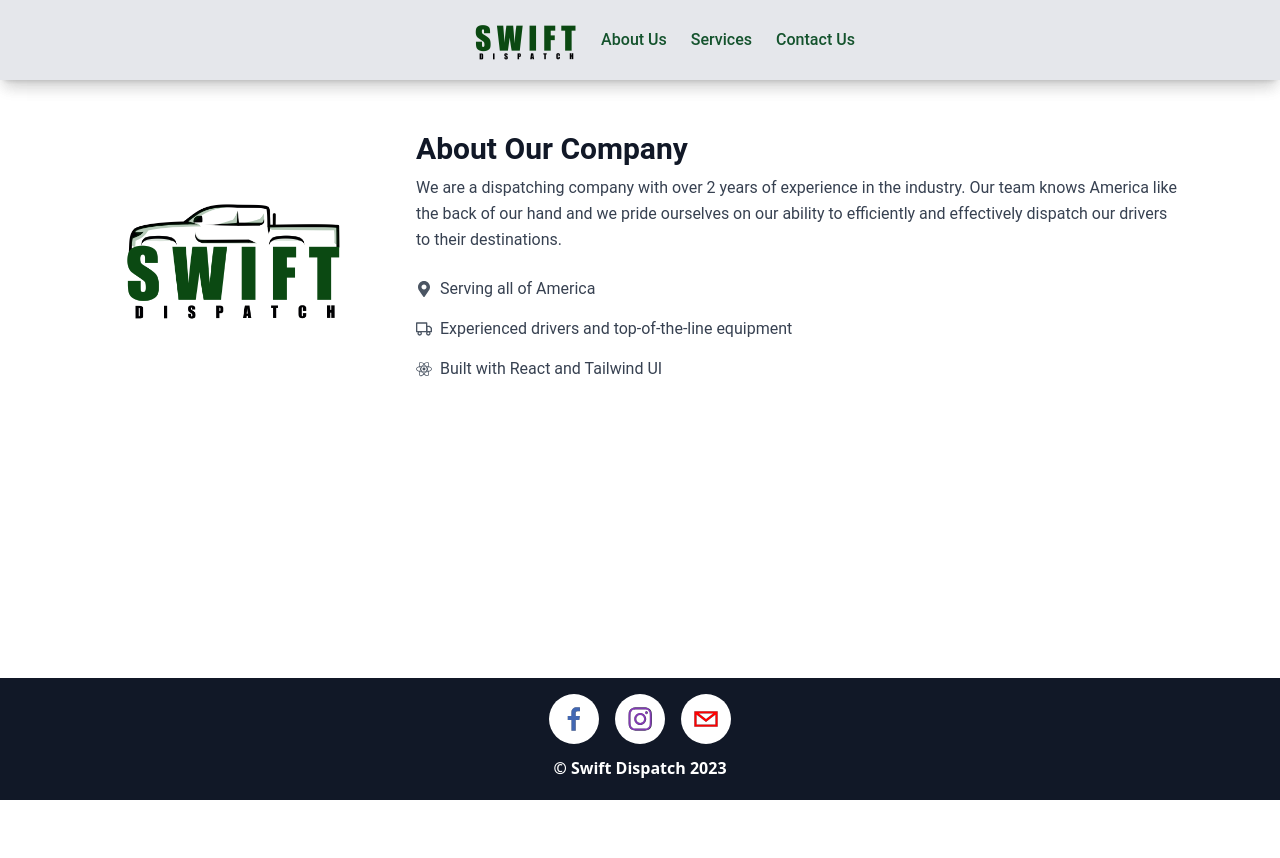
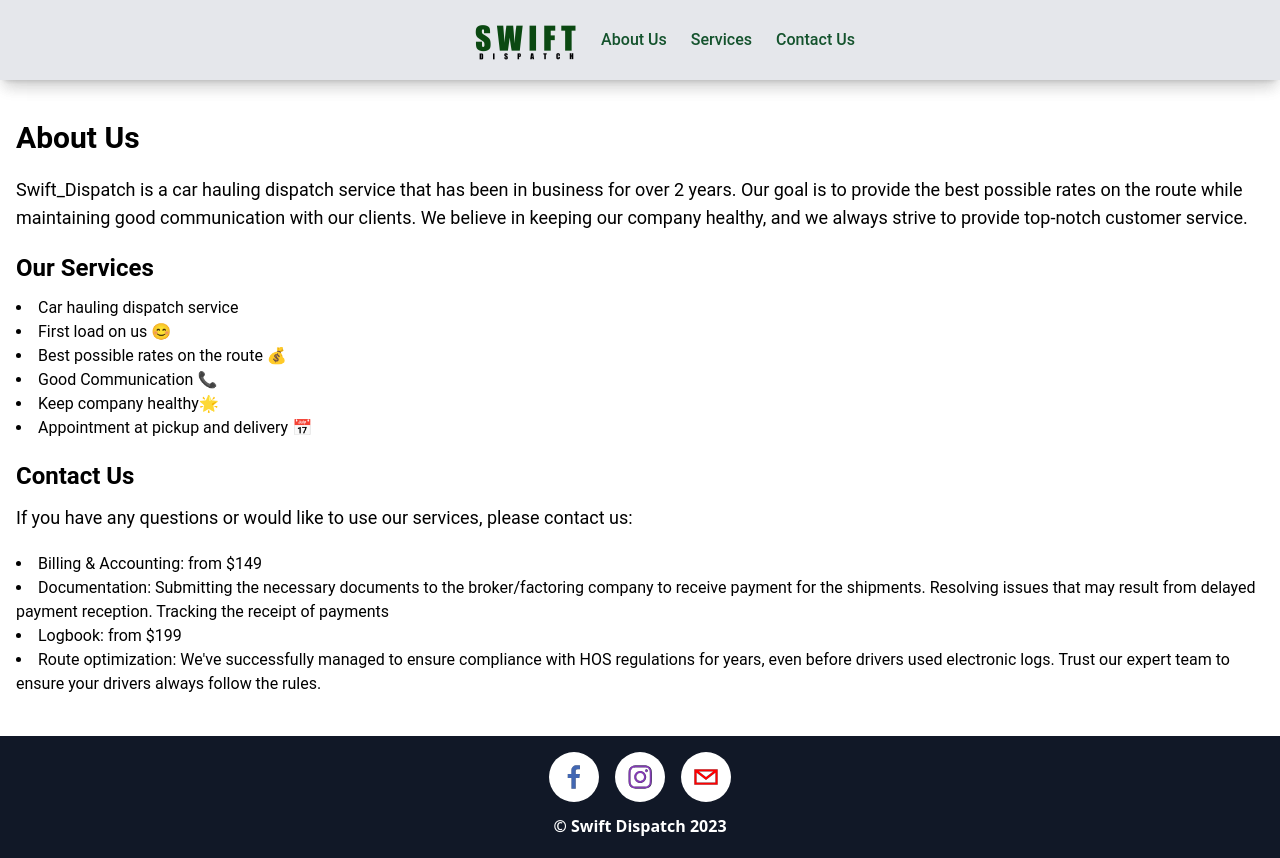
Before and after one commit to MaxOverPowered/SwiftD, a React (Create React App) app in the folder swift_dispatch_client/: page /about in a window 1280 px wide. Before the commit the page ends 800 px from the top, so only its background shows below. Built offline with nearby package versions, Linux system fonts and the light colour scheme; no server answers.

Commit message:
Change notification with Toaster and change some at about us page

```diff
--- a/swift_dispatch_client/package.json
+++ b/swift_dispatch_client/package.json
@@ -28,6 +28,7 @@
     "react": "^18.2.0",
     "react-bootstrap": "^2.7.2",
     "react-dom": "^18.2.0",
+    "react-hot-toast": "^2.4.1",
     "react-icons": "^4.8.0",
     "react-intersection-observer": "^9.4.3",
     "react-locomotive-scroll": "^0.2.2",
--- a/swift_dispatch_client/src/App.jsx
+++ b/swift_dispatch_client/src/App.jsx
@@ -9,6 +9,7 @@
 import AboutUs from "./pages/AboutUs";
 import ContactUs from "./pages/ContactUs";
 import Services from "./pages/Services";
+import {ToasterProvider} from "./components/ToasterProvider";
 
 function App() {
     const [isOnline, setIsOnline] = useState(true);
@@ -34,6 +35,7 @@
             {isOnline && isLoading === false ? (<div className="flex flex-col min-h-screen">
                     <Navbar className="fixed w-full top-0 z-10"/>
                     <div className="pt-20 flex-grow  lg:w12">
+                        <ToasterProvider/>
                         <Routes className="sm:px-6 md:px-8 lg:px-10 z-10">
                             <Route path="/" element={<Home/>}/>
                             <Route path="/signUp" element={<Registration/>}/>
--- a/swift_dispatch_client/src/components/ContactUsCard.jsx
+++ b/swift_dispatch_client/src/components/ContactUsCard.jsx
@@ -2,7 +2,7 @@
 import PhoneInput from "react-phone-input-2";
 import "react-phone-input-2/lib/style.css";
 import { sendEmail } from "../utils/ApiUtils";
-import { notification } from "antd";
+import {toast} from "react-hot-toast";
 
 const ContactCard = (props) => {
   const [name, setName] = useState("");
@@ -52,7 +52,7 @@
     event.preventDefault();
 
     if (!isValidEmail(email)) {
-      notification.error({ description: "Invalid Email" });
+      toast.error("Invalid Email" );
     } else {
       const templateParams = {
         clientName: name,
--- /dev/null
+++ b/swift_dispatch_client/src/components/ToasterProvider.js
@@ -0,0 +1,5 @@
+import {Toaster} from "react-hot-toast"
+
+export const ToasterProvider = () => {
+    return <Toaster/>
+}
--- a/swift_dispatch_client/src/pages/AboutUs.jsx
+++ b/swift_dispatch_client/src/pages/AboutUs.jsx
@@ -1,38 +1,30 @@
-import React from "react";
-import { FaMapMarkerAlt } from "react-icons/fa";
-import { FiTruck } from "react-icons/fi";
-import { SiReact } from "react-icons/si";
-import Logo from "../company_Icon/new/logo_swift_FINAL.png";
+import React from 'react';
 
 const AboutUs = () => {
     return (
+        <div className="container mx-auto px-4">
             <div className="py-10">
-          <div className="max-w-6xl mx-auto px-4 sm:px-6 lg:px-8">
-              <div className="flex flex-wrap justify-center items-center">
-                  <div className="w-full sm:w-1/2 md:w-1/3 lg:w-1/4 mb-4 md:mb-0">
-                      <img src={Logo} alt="Company Logo" className="w-full max-w-xs mx-auto"/>
-                  </div>
-                  <div className="w-full sm:w-1/2 md:w-2/3 lg:w-3/4 md:pl-12">
-                      <h2 className="text-3xl font-bold text-gray-900 mb-2">About Our Company</h2>
-                      <p className="text-gray-700 leading-relaxed mb-6">
-                          We are a dispatching company with over 2 years of experience in the industry. Our team knows
-                          America like the back of our hand and we pride ourselves on our ability to efficiently and
-                          effectively dispatch our drivers to their destinations.
+                <h1 className="text-3xl font-bold mb-5">About Us</h1>
+                <p className="text-lg mb-5">
+                    Swift_Dispatch is a car hauling dispatch service that has been in business for over 2 years. Our goal is to provide the best possible rates on the route while maintaining good communication with our clients. We believe in keeping our company healthy, and we always strive to provide top-notch customer service.
                 </p>
-                      <div className="flex items-center mb-4">
-                          <FaMapMarkerAlt className="text-gray-600 mr-2"/>
-                          <p className="text-gray-700">Serving all of America</p>
-                      </div>
-                      <div className="flex items-center mb-4">
-                          <FiTruck className="text-gray-600 mr-2"/>
-                          <p className="text-gray-700">Experienced drivers and top-of-the-line equipment</p>
-                      </div>
-                      <div className="flex items-center">
-                          <SiReact className="text-gray-600 mr-2"/>
-                          <p className="text-gray-700">Built with React and Tailwind UI</p>
-                      </div>
-                  </div>
-              </div>
+                <h2 className="text-2xl font-bold mb-3">Our Services</h2>
+                <ul className="list-disc list-inside mb-5">
+                    <li>Car hauling dispatch service</li>
+                    <li>First load on us 😊</li>
+                    <li>Best possible rates on the route 💰</li>
+                    <li>Good Communication 📞</li>
+                    <li>Keep company healthy🌟</li>
+                    <li>Appointment at pickup and delivery 📅</li>
+                </ul>
+                <h2 className="text-2xl font-bold mb-3">Contact Us</h2>
+                <p className="text-lg mb-5">If you have any questions or would like to use our services, please contact us:</p>
+                <ul className="list-disc list-inside">
+                    <li>Billing & Accounting: from $149</li>
+                    <li>Documentation: Submitting the necessary documents to the broker/factoring company to receive payment for the shipments. Resolving issues that may result from delayed payment reception. Tracking the receipt of payments</li>
+                    <li>Logbook: from $199</li>
+                    <li>Route optimization: We've successfully managed to ensure compliance with HOS regulations for years, even before drivers used electronic logs. Trust our expert team to ensure your drivers always follow the rules.</li>
+                </ul>
             </div>
         </div>
     );
--- a/swift_dispatch_client/src/utils/ApiUtils.jsx
+++ b/swift_dispatch_client/src/utils/ApiUtils.jsx
@@ -1,5 +1,5 @@
 import {API_BASE_URL} from '../constants/';
-import {notification} from "antd";
+import { toast } from "react-hot-toast";
 
 const request = (options) => {
     const headers = new Headers({
@@ -30,16 +30,16 @@
         })
             .then((response) => {
                 if (response.ok) {
-                    notification.success({description: 'Thank you for contacting us. We will get back to you shortly.'}, 5000);
+                    toast.success('Thank you for contacting us. We will get back to you shortly.');
                 } else {
                     response.text().then((errorMessage) => {
                         console.log(errorMessage)
-                        notification.error({description: errorMessage}, 3000);
+                        toast.error( errorMessage);
                     });
                 }
             })
             .catch((error) => {
-                notification.error({description: error.message}, 3000);
+                toast.error(error.message);
             });
     });
 }
```
Also changed, not shown: 1 other file (tests, documents, lock files or other folders). Lines whose indentation alone changed are shown as unchanged.
